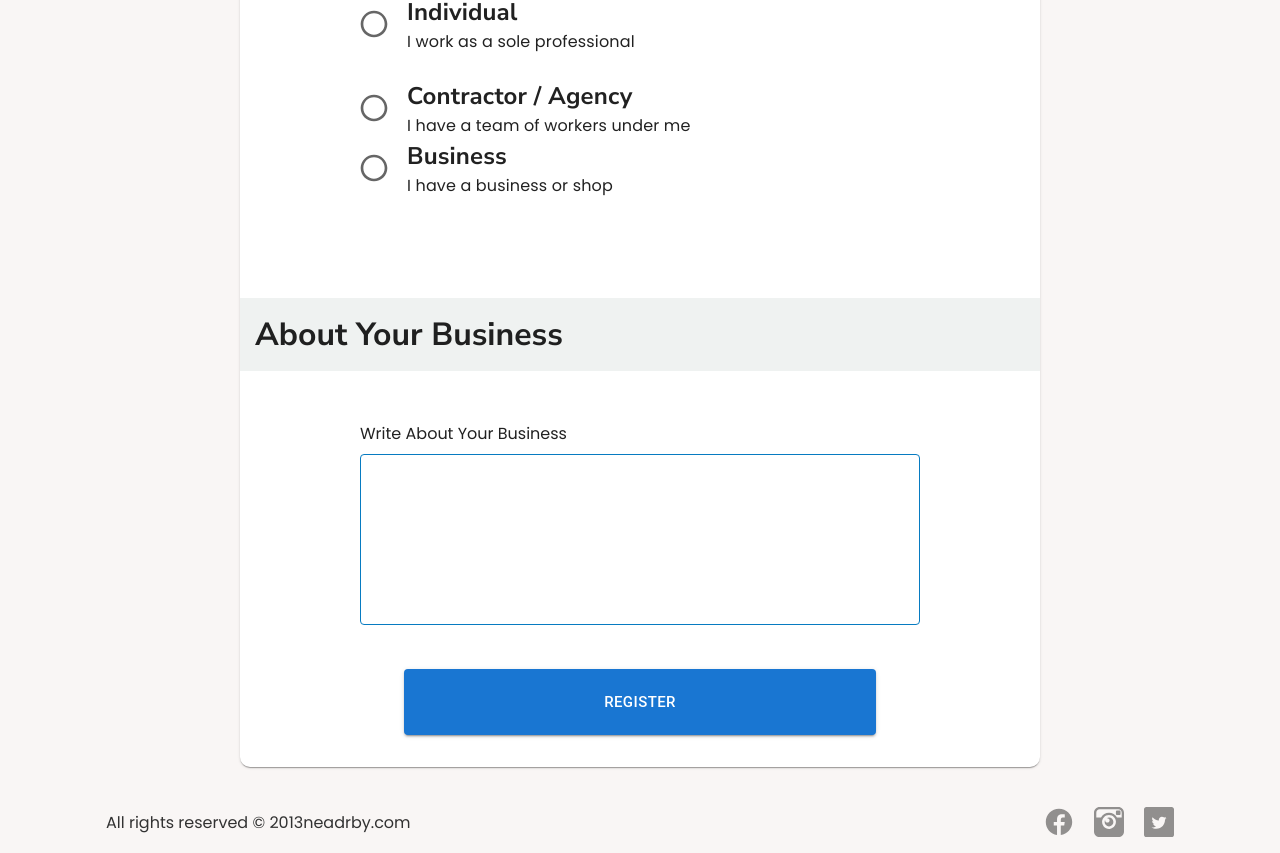
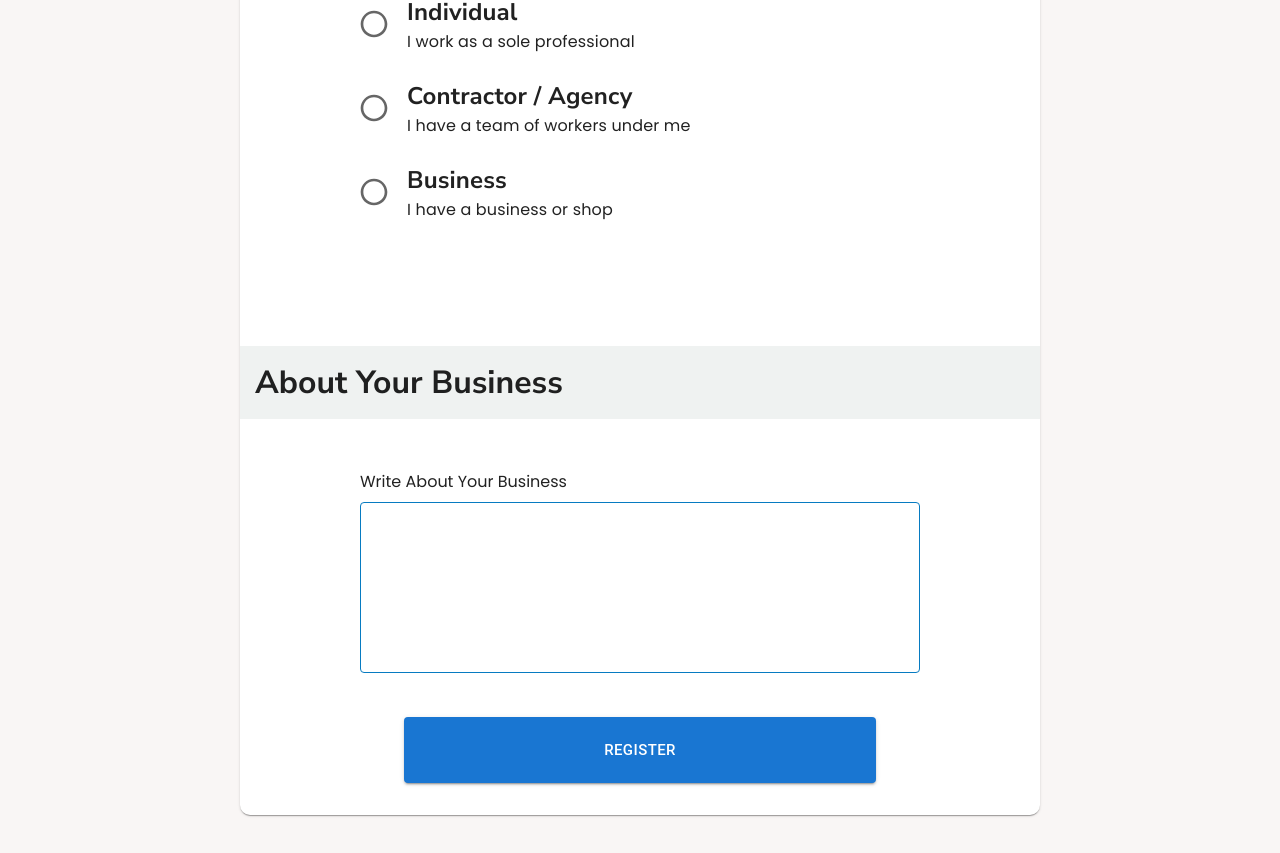
Before and after one commit to Shreyas-Aradhya/nearbypro, a React (Vite) app: page /register in a window 1280 px wide. Shown: the part 1647-2500 px from the top of the page. Built offline with nearby package versions, Linux system fonts and the light colour scheme.

Commit message:
Update radio btn spacing

```diff
--- a/index.html
+++ b/index.html
@@ -4,7 +4,7 @@
     <meta charset="UTF-8" />
     <link rel="icon" type="image/svg+xml" href="/vite.svg" />
     <meta name="viewport" content="width=device-width, initial-scale=1.0" />
-    <title>Vite + React</title>
+    <title>Nearby pro</title>
   </head>
   <body>
     <div id="root"></div>
--- a/src/sections/RegisterPage/RegisterForm/RegisterForm.jsx
+++ b/src/sections/RegisterPage/RegisterForm/RegisterForm.jsx
@@ -190,7 +190,8 @@ const RegisterForm = () => {
                     }
                   />
                   <FormControlLabel
-                    value="male"
+                    value="agency"
+                    sx={{ mb: 3 }}
                     control={
                       <Radio
                         sx={{
@@ -209,7 +210,8 @@ const RegisterForm = () => {
                     }
                   />
                   <FormControlLabel
-                    value="other"
+                    value="business"
+                    sx={{ mb: 3 }}
                     control={
                       <Radio
                         sx={{
```
